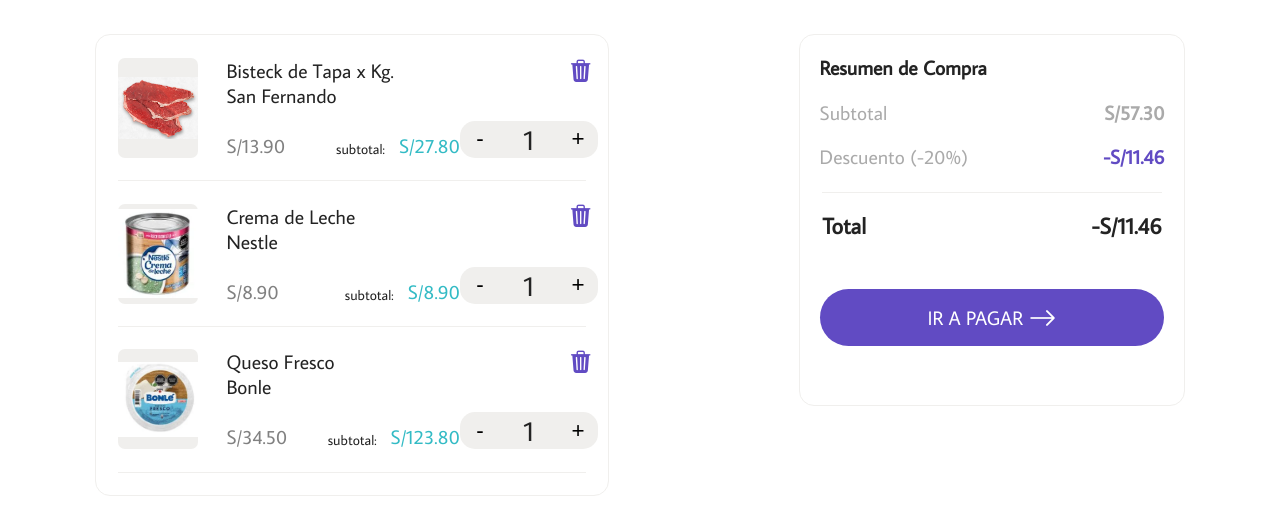
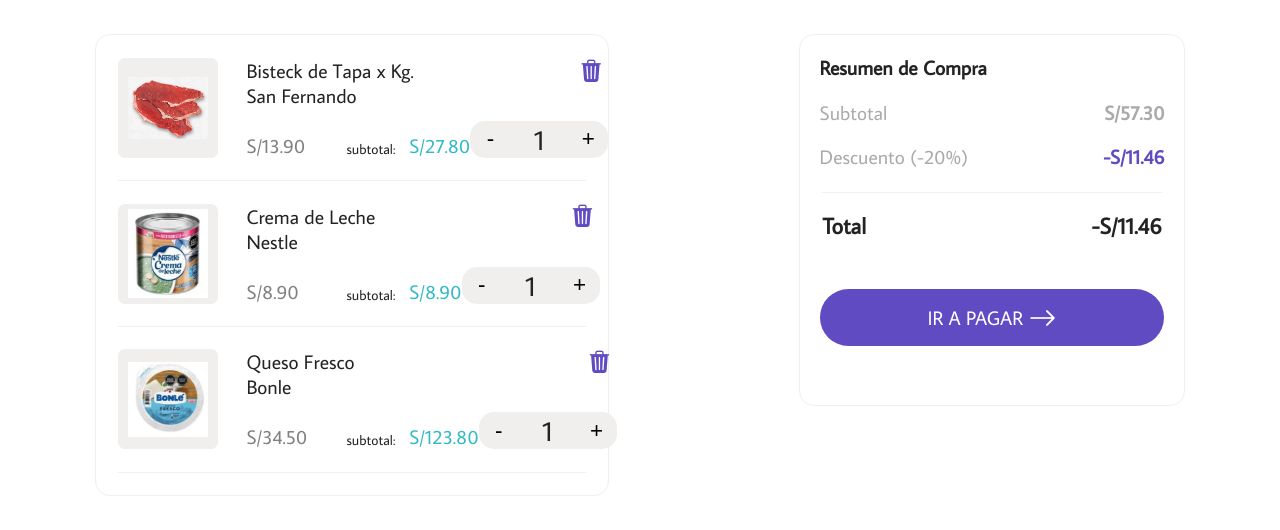
Before and after one commit to gatoapatico/BodegaWeb, a plain HTML site: page carrito.html in a window 1280 px wide. Shown: the part 270-800 px from the top of the page. Drawn offline with nearby package versions, Linux system fonts and the light colour scheme.

Commit message:
carrito productos min-width

```diff
--- a/styles.css
+++ b/styles.css
@@ -418,6 +418,7 @@
                 & .imagen {
                     background-color: #f0efed;
                     width: 100px;
+                    min-width: 100px;
                     height: 100px;
                     border-radius: 7px;
                     display: flex;
@@ -446,7 +447,7 @@
 
                         & .unidad {
                             color: #818181;
-                            width: 130px;
+                            width: 100px;
                         }
 
                         & .acumulado {
```
